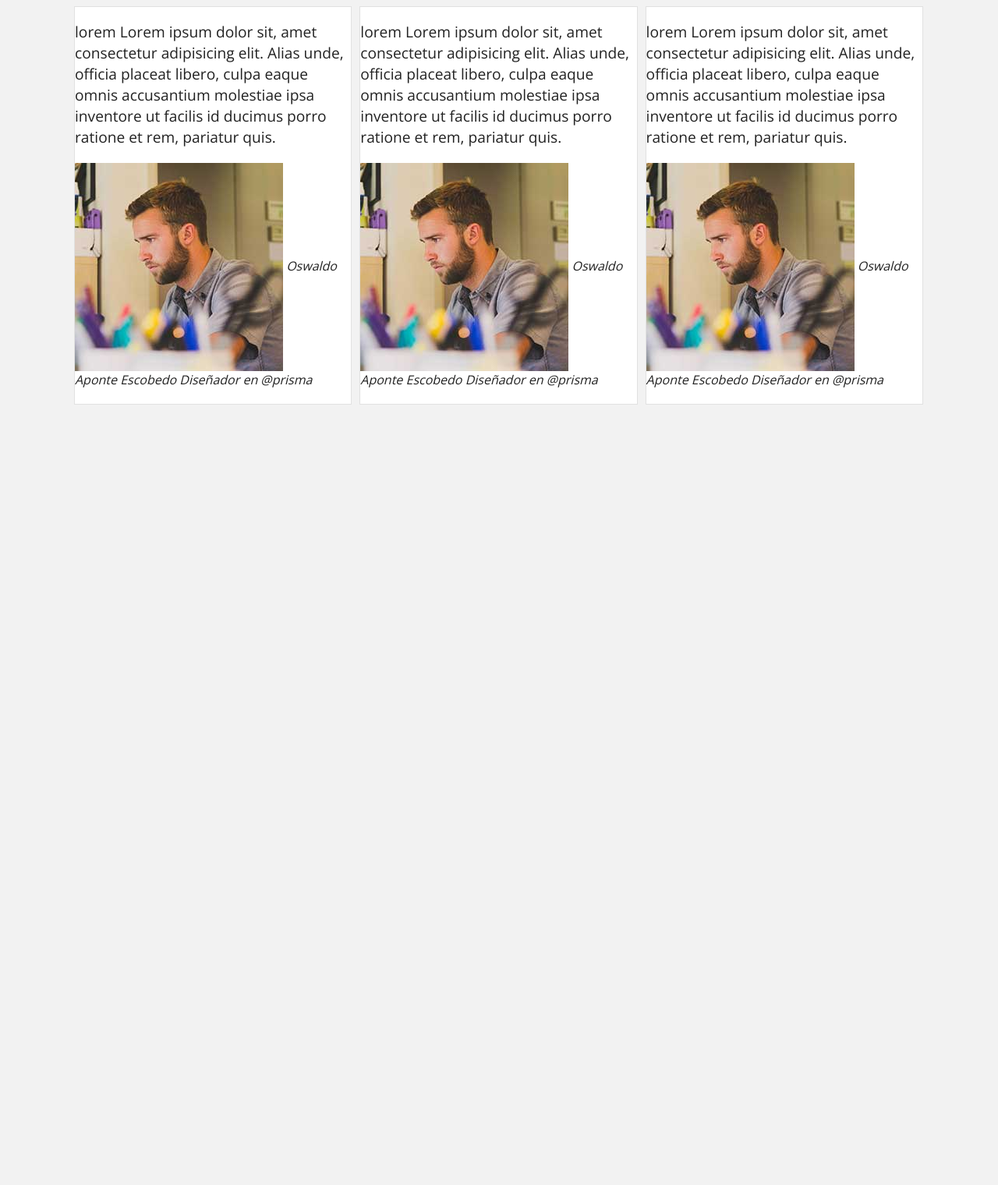
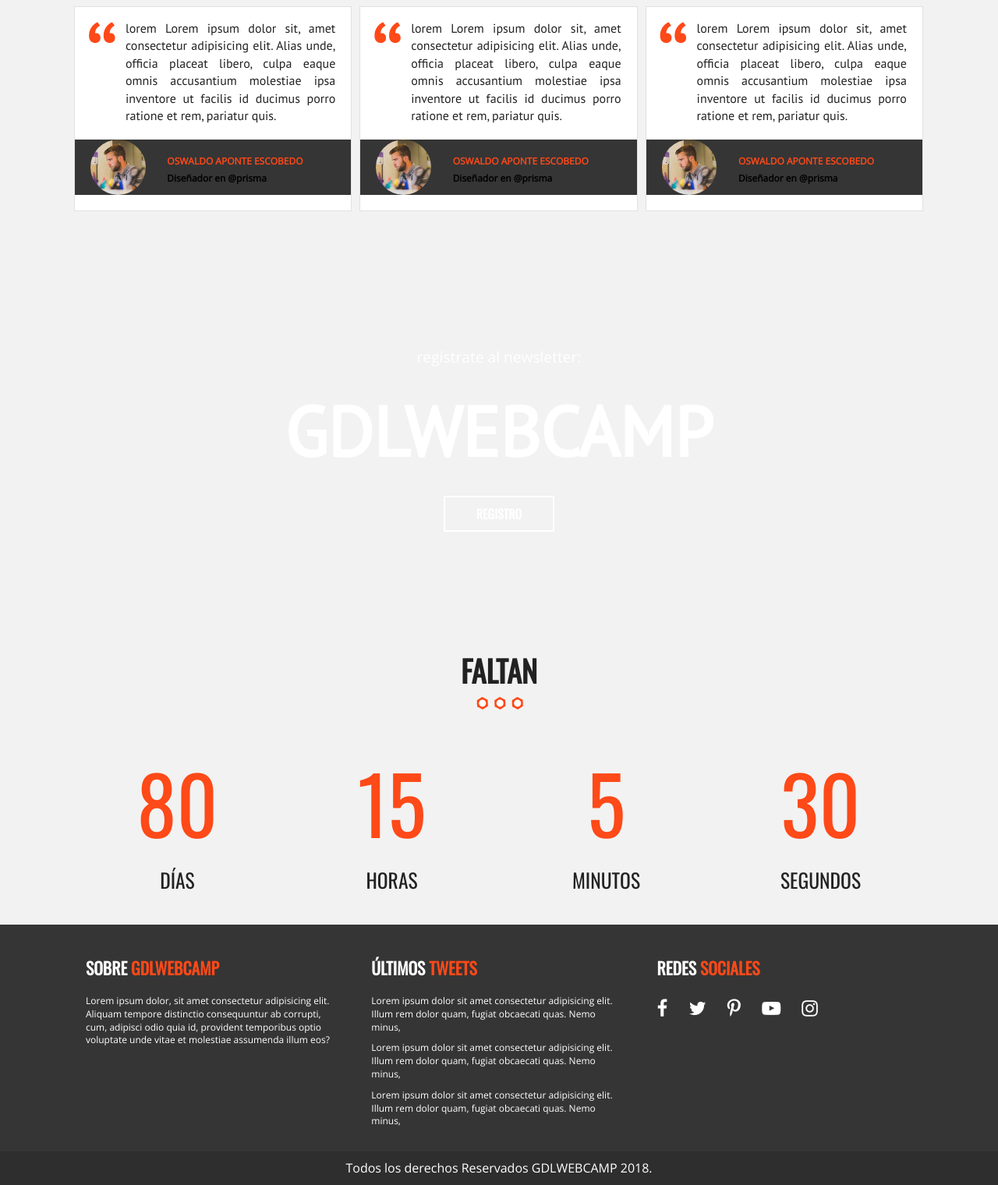
Before and after one commit to ccarlitoxs/gdlwebcam, a plain HTML site: page index.html in a window 1280 px wide. Shown: the part 4587-6107 px from the top of the page at 78% size. Before the commit the page ends 5160 px from the top, so only its background shows below. Drawn offline with nearby package versions, Linux system fonts and the light colour scheme.

Commit message:
Terminado HTML Y CSS3 de la pagina principal

```diff
--- a/css/main.css
+++ b/css/main.css
@@ -192,6 +192,17 @@ h3 {
 
 .button:hover {
     background-color: #e33000;
+}
+
+.button.transparente {
+    background-color: transparent;
+    border: 2px solid #ffffff;
+
+}
+
+.button.transparente:hover {
+    border: 2px solid #fe4918;
+
 }
 
 .float-right {
@@ -696,7 +707,147 @@ blockquote {
 }
 
 blockquote p {
-    text-align: left!important;
+    text-align: justify!important;
+    font-size: 1em!important;
+    font-family: 'PT Sans',sans-serif;
+    padding: 0 20px 0 65px;
+}
+
+blockquote p::before{
+    content: '\201c';
+    position: absolute;
+    left: 13px;
+    top: 8px;
+    font-size: 8rem;
+    margin: 0;
+    padding: 0;
+    line-height: 1;
+    color: #fe4918;
+}
+
+footer.info-testimonial {
+    padding: 0;
+}
+
+footer.info-testimonial img {
+    float: left;
+    width: 20%;
+    border-radius: 50%;
+    margin-left: 20px;
+}
+footer.info-testimonial cite {
+    text-align: left;
+    color: #fe4918;
+    text-transform: uppercase;
+    font-size: 12px;
+    padding-top: 20px;
+    width: 66.6%;
+    float: right;
+    font-weight: bold;
+    font-style: normal;
+}
+
+footer.info-testimonial cite span {
+    color: #000000;
+    display: block;
+    text-transform: none;
+    margin-top: 5px;
+}
+
+/* Newsletter: */
+
+div.newsletter {
+    position: relative;
+    height: auto;
+}
+
+div.newsletter::before {
+    background-image: url(../img/bg-newsletter.jpg);
+    content: '';
+}
+
+div.newsletter .contenido {
+    padding:100px 0;
+    color: #ffffff;
+    text-align: center;
+    position: relative;
+}
+
+div.newsletter .contenido p {
+    font-size: 1.2em;
+    text-transform: lowercase;
+}
+
+div.newsletter .contenido h3 {
+    color: #ffffff;
+    text-transform: uppercase;
+    font-size: 7vw;
+    font-family: 'PT Sans', sans-serif;
+}
+
+/* Cuenta regresiva*/
+
+div.cuenta-regresiva ul li {
+    text-transform: uppercase;
+    font-family: 'Oswald', sans-serif;
+    font-size: 1.6rem;
+    text-align: center;
+}
+
+@media only screen and (min-width:768px) {
+    div.cuenta-regresiva ul li {
+        width: 25%;
+        float: left;
+    }
+}
+
+/* FOOTER*/
+
+footer {
+    background-color: #353535;
+    padding-top: 40px;
+    margin-top: 20px;
+}
+
+footer .contenedor > div {
+    color: #ffffff;
+    padding: 0 20px;
+    font-size: 12px;
+
+}
+
+@media only screen and (min-width:768px) {
+    footer .contenedor > div {
+        width: 33.3%;
+        float: left;
+    }
+}
+
+footer h3 {
+    color: #ffffff;
+    text-transform: uppercase;
+    font-family: 'Oswald', sans-serif;
+    margin-bottom: 20px;
+}
+
+footer h3 span {
+    color: #fe4918;
+}
+
+footer .ultimos-tweets li {
+    margin-bottom: 10px;
+}
+
+footer nav.redes-sociales {
+    text-align: left;
+}
+
+p.copyright {
+    background-color: #2e2e2e;
+    color: #ffffff;
+    padding: 10px 0;
+    margin: 20px 0 0 0;
+    text-align: center;
 }
 
 
--- a/index.html
+++ b/index.html
@@ -238,7 +238,7 @@
                 <div class="testimonial">
                     <blockquote>
                         <p>lorem Lorem ipsum dolor sit, amet consectetur adipisicing elit. Alias unde, officia placeat libero, culpa eaque omnis accusantium molestiae ipsa inventore ut facilis id ducimus porro ratione et rem, pariatur quis.</p>
-                        <footer>
+                        <footer class="info-testimonial clearfix">
                             <img src="img/testimonial.jpg" alt="imagen testimonial">
                             <cite>Oswaldo Aponte Escobedo <span>Diseñador en @prisma</span></cite>
 
@@ -249,7 +249,7 @@
                 <div class="testimonial">
                         <blockquote>
                             <p>lorem Lorem ipsum dolor sit, amet consectetur adipisicing elit. Alias unde, officia placeat libero, culpa eaque omnis accusantium molestiae ipsa inventore ut facilis id ducimus porro ratione et rem, pariatur quis.</p>
-                            <footer>
+                            <footer class="info-testimonial clearfix">
                                 <img src="img/testimonial.jpg" alt="imagen testimonial">
                                 <cite>Oswaldo Aponte Escobedo <span>Diseñador en @prisma</span></cite>
 
@@ -260,7 +260,7 @@
                 <div class="testimonial">
                         <blockquote>
                             <p>lorem Lorem ipsum dolor sit, amet consectetur adipisicing elit. Alias unde, officia placeat libero, culpa eaque omnis accusantium molestiae ipsa inventore ut facilis id ducimus porro ratione et rem, pariatur quis.</p>
-                            <footer>
+                            <footer class="info-testimonial clearfix">
                                 <img src="img/testimonial.jpg" alt="imagen testimonial">
                                 <cite>Oswaldo Aponte Escobedo <span>Diseñador en @prisma</span></cite>
 
@@ -269,6 +269,62 @@
                     </div><!--.testimonial-->
                 </div><!--.testimoniales-->
             </section>
+
+            <div class="newsletter parallax">
+                <div class="contenido contenedor">
+                    <p>regístrate al newsletter:</p>
+                    <h3>gdlwebcamp</h3>
+                    <a href="#" class="button transparente">Registro</a>
+                </div>
+            </div>
+
+            <section class="seccion">
+                <h2>Faltan</h2>
+                <div class="cuenta-regresiva contenedor">
+                    <ul class="clearfix">
+                        <li><p class="numero">80</p> días</li>
+                        <li><p class="numero">15</p> horas</li>
+                        <li><p class="numero">5</p> minutos</li>
+                        <li><p class="numero">30</p> segundos</li>
+                    </ul>
+
+                </div>
+            </section>
+
+            <footer class="site-footer">
+                <div class="contenedor clearfix">
+                    <div class="footer-informacion">
+                        <h3>Sobre <span>gdlwebcamp</span></h3>
+                        <p>Lorem ipsum dolor, sit amet consectetur adipisicing elit. Aliquam tempore distinctio consequuntur ab corrupti, cum, adipisci odio quia id, provident temporibus optio voluptate unde vitae et molestiae assumenda illum eos?</p>
+                    </div>
+                    <div class="ultimos-tweets">
+                        <h3>Últimos <span>tweets</span></h3>
+                        <ul>
+                            <li>Lorem ipsum dolor sit amet consectetur adipisicing elit. Illum rem dolor quam, fugiat obcaecati quas. Nemo minus,</li>
+                            <li>Lorem ipsum dolor sit amet consectetur adipisicing elit. Illum rem dolor quam, fugiat obcaecati quas. Nemo minus,</li>
+                            <li>Lorem ipsum dolor sit amet consectetur adipisicing elit. Illum rem dolor quam, fugiat obcaecati quas. Nemo minus,</li>
+                        </ul>
+                    </div>
+                    <div class="menu">
+                        <h3>Redes <span>Sociales</span></h3>
+                        <nav class="redes-sociales">
+                                <a href="#"><i class="fa fa-facebook" aria-hidden="true"></i></a>
+                                <a href="#"><i class="fa fa-twitter" aria-hidden="true"></i></a>
+                                <a href="#"><i class="fa fa-pinterest-p" aria-hidden="true"></i></a>
+                                <a href="#"><i class="fa fa-youtube-play" aria-hidden="true"></i></a>
+                                <a href="#"><i class="fa fa-instagram" aria-hidden="true"></i></a>
+
+
+                            </nav>
+                    </div>
+
+                </div>
+
+                <p class="copyright">
+                    Todos los derechos Reservados GDLWEBCAMP 2018.
+                </p>
+
+            </footer>
 
 
 
```
